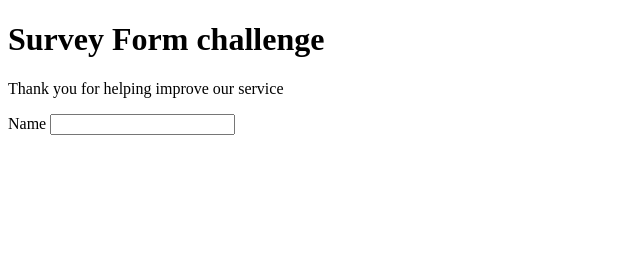
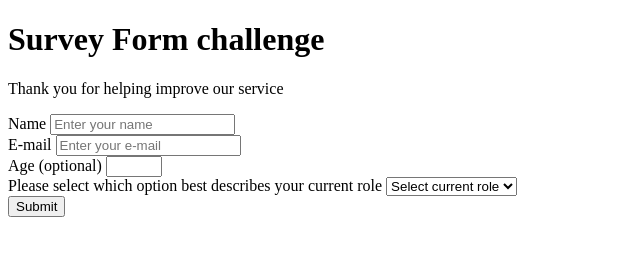
Before and after one commit to ReedorReed/fcc-survey-form-repo, a plain HTML site: page index.html in a window 1280 px wide. Shown: the whole page, without its empty margins (0-640 px from the left). Drawn offline with Linux system fonts and the light colour scheme.

Commit message:
edited form elements
edited form elements, added more forms, dropdown form

```diff
--- a/index.html
+++ b/index.html
@@ -11,11 +11,37 @@
 
         <form id="survey-form">
             <div class="form-group">
-                <label>Name</label>
-                <input type="text">
-
+                <label id="name-label" for="name">Name</label>
+                <input type="text" name="name" id="name" placeholder="Enter your name" required>
             </div>
 
+            <div class="form-group">
+                <label id="email-label" for="email">E-mail</label>
+                <input type="email" name="email" id="email" placeholder="Enter your e-mail" required>
+            </div>
+
+            <div class="form-group">
+                <label id="number-label" for="number">Age (optional)</label>
+                <input type="number" name="number" id="number" min="10" max="99">
+            </div>
+
+            <div class="form-group">
+                <label for="dropdown">Please select which option best describes your current role</label>
+                <select id="dropdown" name="role" class="form-control">
+                    <option disabled selected value>Select current role</option>
+                    <option value="student">Student</option>
+                    <option value="job">Full Time Job</option>
+                    <option value="learner">Full Time Learner</option>
+                    <option value="preferno">Prefer Not To Say</option>
+                    <option value="other">Other</option>
+
+                </select>
+            </div>
+
+
+            <div class="form-group">
+            <button type="submit" id="submit" class="submit-button">Submit</button>
+            </div>
         </form>
     </body>
 </html>
```
